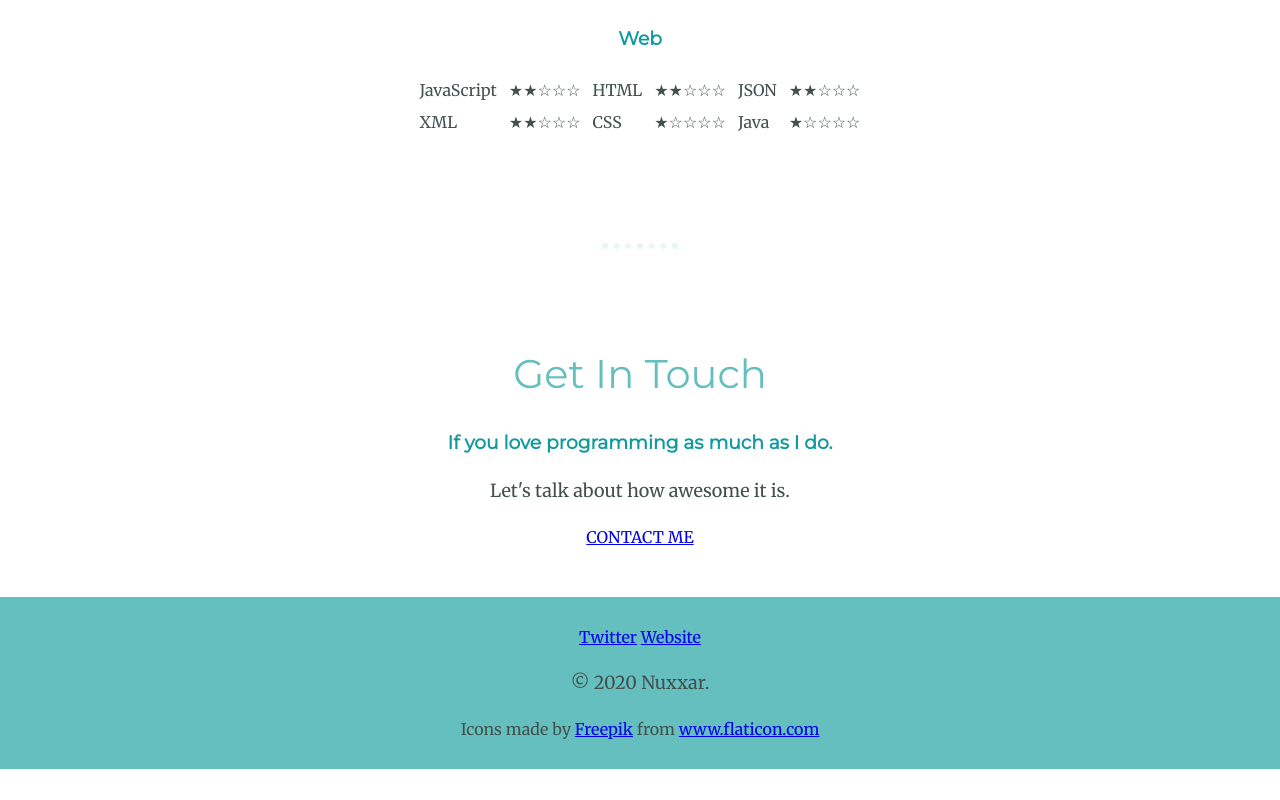
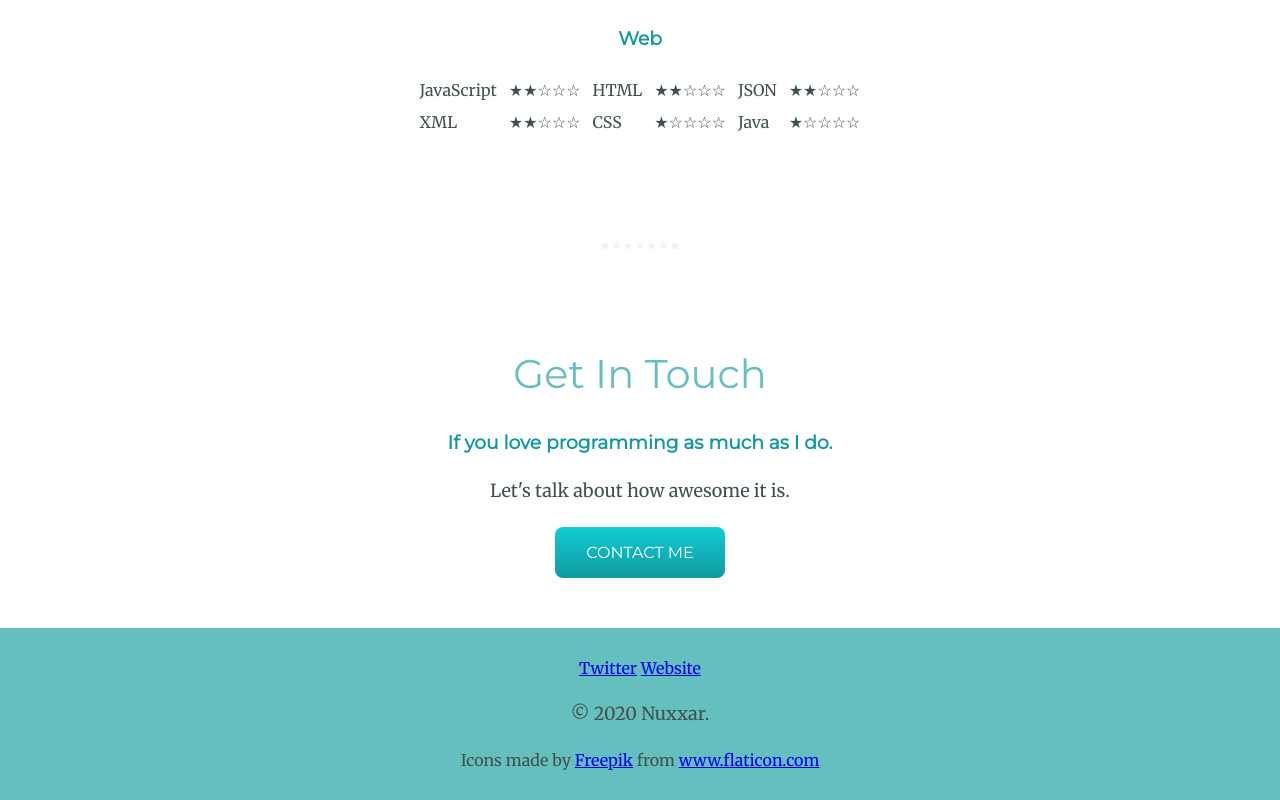
Before and after one commit to Nuxxar/cv, a plain HTML site: page index.html in a window 1280 px wide. Shown: the part 2910-3710 px from the top of the page. Before the commit the page ends 3679 px from the top, so only its background shows below. Drawn offline with Linux system fonts and the light colour scheme.

Commit message:
Update styles.css

```diff
--- a/css/styles.css
+++ b/css/styles.css
@@ -76,31 +76,29 @@ ul {
 }
 
 .btn {
-   background: #11cdd4;
+  background-image:linear-gradient(to bottom, #11cdd4 5%, #11999e 100%);
   background-image: -webkit-linear-gradient(top, #11cdd4, #11999e);
   background-image: -moz-linear-gradient(top, #11cdd4, #11999e);
   background-image: -ms-linear-gradient(top, #11cdd4, #11999e);
   background-image: -o-linear-gradient(top, #11cdd4, #11999e);
-   background-image: linear-gradient(to bottom, #11cdd4, #11999e);
-   -webkit-border-radius: 8;
-   -moz-border-radius: 8;
-   border-radius: 8;
-   color: #FFFFFF;
+  background-color:#11cdd4;
+  border-radius:8px;
+  display:inline-block;
+  cursor:pointer;
+  color:#ffffff;
   font-family: 'Montserrat', sans-serif;
-   font-size: 20px;
-   font-weight: 100;
-   padding: 15px;
-   text-decoration: none;
+  font-size:16px;
+  padding:16px 31px;
+  text-decoration:none;
 }
 
 .btn:hover {
-   background: #30e3cb;
-   background-image: -webkit-linear-gradient(top, #30e3cb, #2bc4ad);
+  background-image:linear-gradient(to bottom, #30e3cb 5%, #2bc4ad 100%);
+  background-image: -webkit-linear-gradient(top,  #30e3cb, #2bc4ad);
   background-image: -moz-linear-gradient(top, #30e3cb, #2bc4ad);
   background-image: -ms-linear-gradient(top, #30e3cb, #2bc4ad);
   background-image: -o-linear-gradient(top, #30e3cb, #2bc4ad);
-   background-image: linear-gradient(to bottom, #30e3cb, #2bc4ad);
-   text-decoration: none;
+  background-color:#30e3cb;
 }
 
 .skill-row {
```
Lines whose indentation alone changed are shown as unchanged.
